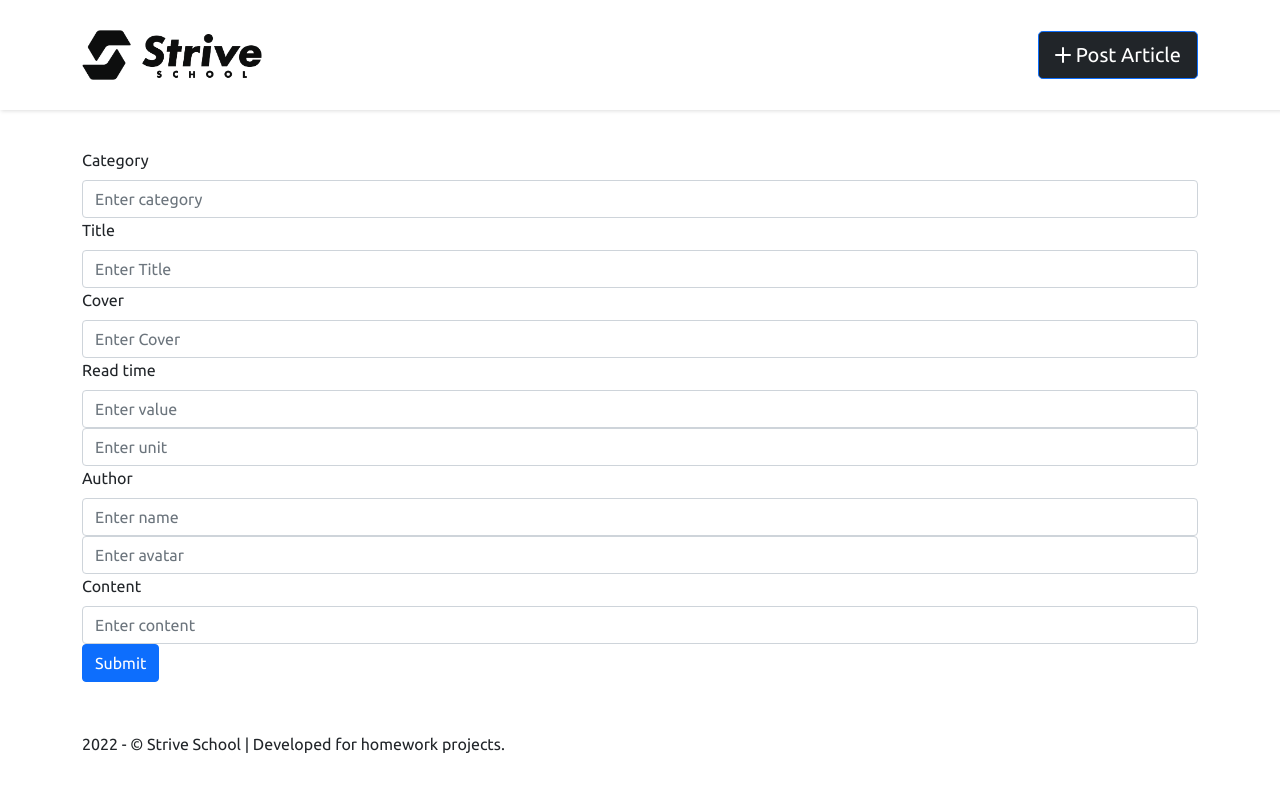
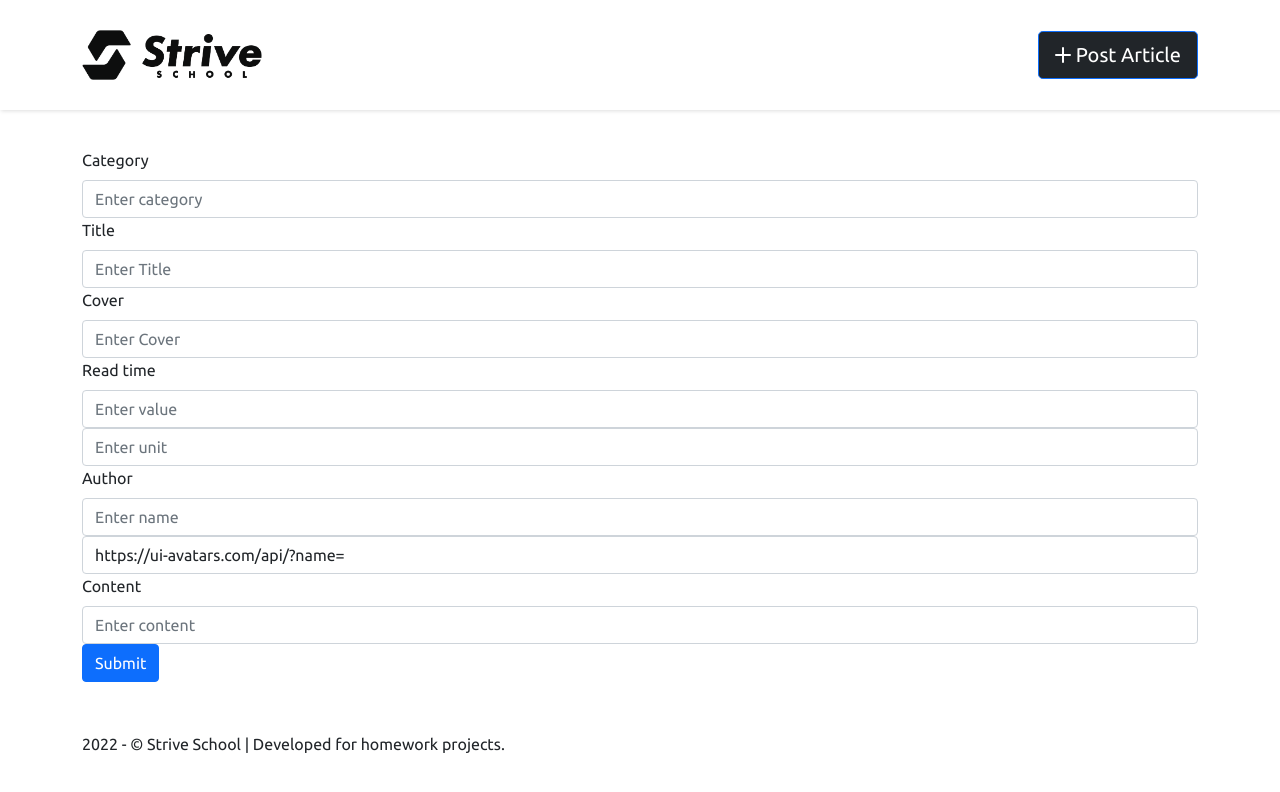
Before and after one commit to ShyqeriTari/strive-homework-m5-d3, a React (Create React App) app: page /new in a window 1280 px wide. Shown: the top 792 px of the page. Built offline with nearby package versions, Linux system fonts and the light colour scheme.

Commit message:
Update index.jsx

```diff
--- a/src/views/new/index.jsx
+++ b/src/views/new/index.jsx
@@ -94,7 +94,7 @@ export default class NewBlogPost extends Component {
         />
         <Form.Control
           type="text"
-          placeholder="Enter avatar"
+          defaultValue="https://ui-avatars.com/api/?name="
           onChange={(e) => this.grabValue("author", {...this.state.experience.author,"avatar": e.target.value})}
         />
       </Form.Group>
```
